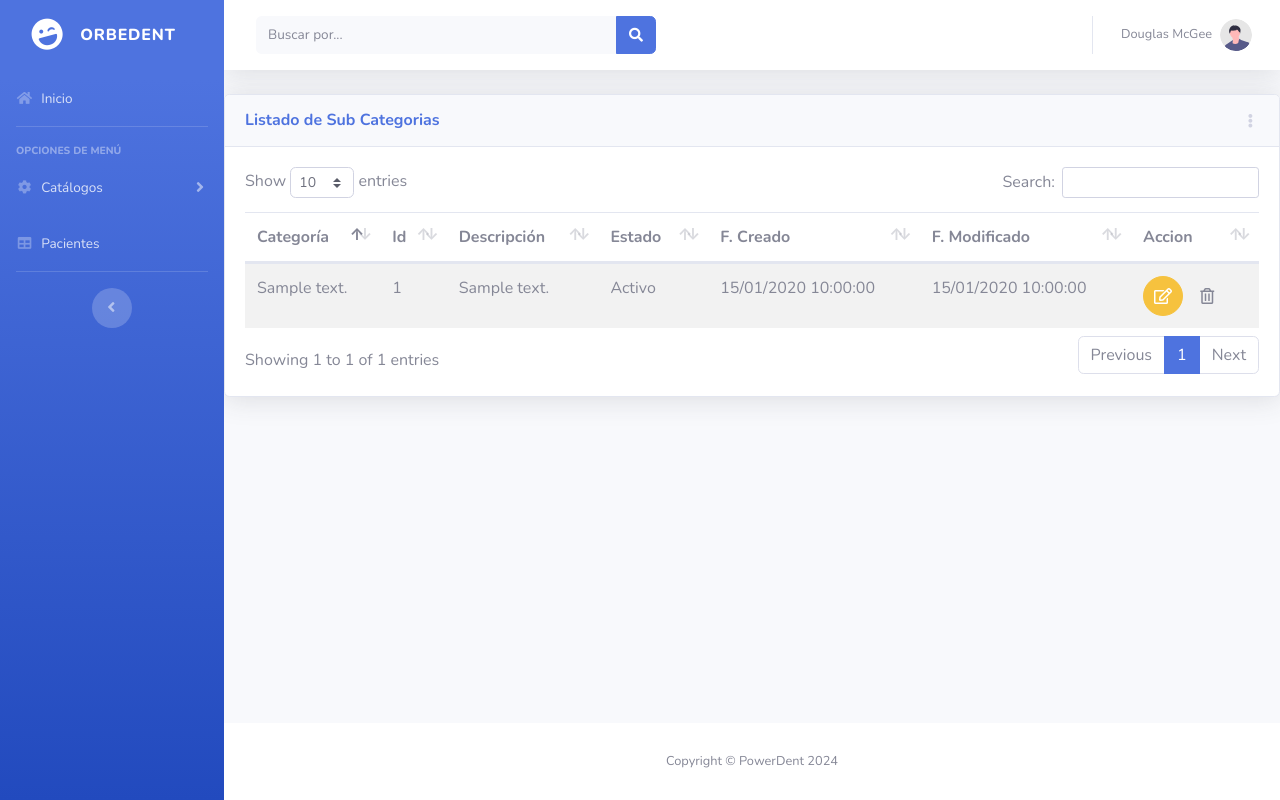
After one commit to Xaler01/PowerDent, a Django app: page /inv/subcategorias/ in a window 1280 px wide. The commit adds this page. Run offline with Django 4.2, Linux system fonts and the light colour scheme; a user stored in the database is signed in; tables that the repository leaves empty hold one stand-in row (values such as "Sample post"); some libraries are stand-ins or nearby versions.

Commit message:
SO PowerDent V 0.0.1

```diff
--- a/inv/models.py
+++ b/inv/models.py
@@ -21,3 +21,22 @@ class Categoria(ClaseModelo):
 
     class Meta:
         verbose_name_plural = "Categorias"
+
+
+class SubCategoria(ClaseModelo):
+    categoria = models.ForeignKey(Categoria, on_delete=models.CASCADE)
+    descripcion = models.CharField(
+        max_length=100,
+        help_text='Descripcion de la Categoria',
+    )
+
+    def __str__(self):
+        return '{}:{}'.format(self.categoria.descripcion,self.descripcion)
+
+    def save(self):
+        # self.descripcion = self.descripcion.upper()
+        super(SubCategoria, self).save()
+
+    class Meta:
+        verbose_name_plural = "Sub Categorias"
+        unique_together = ('categoria', 'descripcion')
--- /dev/null
+++ b/inv/templates/inv/subcategoria_list.html
@@ -0,0 +1,69 @@
+{% extends 'base/base.html' %}
+{% block page_content %}
+
+ <!-- Dropdown Card Example -->
+    <div class="card shadow mb-4">
+        <!-- Card Header - Dropdown -->
+        <div
+            class="card-header py-3 d-flex flex-row align-items-center justify-content-between">
+            <h6 class="m-0 font-weight-bold text-primary">Listado de Sub Categorias</h6>
+            <div class="dropdown no-arrow">
+                <a class="dropdown-toggle" href="#" role="button" id="dropdownMenuLink"
+                    data-toggle="dropdown" aria-haspopup="true" aria-expanded="false">
+                    <i class="fas fa-ellipsis-v fa-sm fa-fw text-gray-400"></i>
+                </a>
+                <div class="dropdown-menu dropdown-menu-right shadow animated--fade-in"
+                    aria-labelledby="dropdownMenuLink">
+                    <div class="dropdown-header">Acciones</div>
+                    <a class="dropdown-item" href="{% url 'inv:categoria_new' %}"><i class="far fa-calendar-plus"></i> Nueva</a>
+                    <!--<a class="dropdown-item" href="#">Another action</a>-->
+                     <!--<div class="dropdown-divider"></div>
+                   <a class="dropdown-item" href="#">Something else here</a>-->
+                </div>
+            </div>
+        </div>
+        <!-- Card Body -->
+        <div class="card-body">
+            {% if not obj %}
+            <div class="alert alert-info">No hay Sub Categorías</div>
+            {% else %}
+            <table class="table table-striped table-hover">
+                <thead>
+                  <th>Categoría</th>
+                  <th>Id</th>
+                  <th>Descripción</th>
+                  <th>Estado</th>
+                  <th>F. Creado</th>
+                  <th>F. Modificado</th>
+                  <th class="all">Accion</th>
+                </thead>
+                <tbody>
+                  {% for item in obj  %}
+                  <tr>
+                    <td>{{ item.categoria }}</td>
+                    <td>{{ item.id }}</td>
+                    <td>{{ item.descripcion }}</td>
+                    <td>{{ item.estado|yesno:"Activo,Inactivo" }}</td>
+                    <td>{{ item.fc|date:"d/m/Y H:i:s" }}</td>
+                    <td>{{ item.fm|date:"d/m/Y H:i:s" }}</td>
+                    <td>
+                      <a href="{% url 'inv:categoria_edit' item.id %}" class="btn btn-warning btn-circle" role="button"><i class="far fa-edit"></i></a>
+                      <a href="{% url 'inv:categoria_del' item.id %}" class="btn danger  btn-circle" role="button"><i class="far fa-trash-alt"></i></a>
+                    </td>
+                  </tr>
+                  {% endfor %}
+                </tbody>
+            </table>
+            {% endif %}
+        </div>
+    </div>
+
+{% endblock page_content %}
+{% block js_page %}
+<script>
+    // Call the datatables Jquerys plugin
+    $(document).ready(function() {
+        $('.table').DataTable();
+    });
+</script>
+{% endblock js_page %}
--- a/inv/urls.py
+++ b/inv/urls.py
@@ -1,10 +1,12 @@
 from django.urls import path
 
-from .views import CategoriaView, CategoriaNew, CategoriaEdit, CategoriaDel
+from .views import CategoriaView, CategoriaNew, CategoriaEdit, CategoriaDel, SubCategoriaView
 
 urlpatterns = [
     path('categorias/', CategoriaView.as_view(), name='categoria_list'),
     path('categorias/new', CategoriaNew.as_view(), name='categoria_new'),
     path('categorias/edit/<int:pk>', CategoriaEdit.as_view(), name='categoria_edit'),
     path('categorias/delete/<int:pk>', CategoriaDel.as_view(), name='categoria_del'),
+
+    path('subcategorias/', SubCategoriaView.as_view(), name='subcategoria_list'),
 ]
--- a/inv/views.py
+++ b/inv/views.py
@@ -4,7 +4,7 @@ from django.urls import reverse_lazy
 
 from django.contrib.auth.mixins import LoginRequiredMixin
 
-from .models import Categoria
+from .models import Categoria, SubCategoria
 from .forms import CategoriaForm
 
 
@@ -19,7 +19,7 @@ class CategoriaView(LoginRequiredMixin, generic.ListView):
 
 class CategoriaNew(LoginRequiredMixin, generic.CreateView):
     model = Categoria
-    template_name = "inv/categoria_form.html"
+    template_name = "inv/subcategoria_form.html"
     context_object_name = "obj"
     form_class = CategoriaForm
     success_url = reverse_lazy("inv:categoria_list")
@@ -48,3 +48,10 @@ class CategoriaDel(LoginRequiredMixin, generic.DeleteView):
     template_name = "inv/catalogos_del.html"
     context_object_name = "obj"
     success_url = reverse_lazy("inv:categoria_list")
+
+
+class SubCategoriaView(LoginRequiredMixin, generic.ListView):
+    model = SubCategoria
+    template_name = "inv/subcategoria_list.html"
+    context_object_name = "obj"
+    login_url = 'bases:login'
--- a/manage.py
+++ b/manage.py
@@ -6,7 +6,7 @@ import sys
 
 def main():
     """Run administrative tasks."""
-    os.environ.setdefault('DJANGO_SETTINGS_MODULE', 'sisodontorbedent.settings')
+    os.environ.setdefault('DJANGO_SETTINGS_MODULE', 'powerdent.settings')
     try:
         from django.core.management import execute_from_command_line
     except ImportError as exc:
--- a/sisodontorbedent/asgi.py
+++ b/powerdent/asgi.py
@@ -1,5 +1,5 @@
 """
-ASGI config for sisodontorbedent project.
+ASGI config for powerdent project.
 
 It exposes the ASGI callable as a module-level variable named ``application``.
 
@@ -11,6 +11,6 @@ import os
 
 from django.core.asgi import get_asgi_application
 
-os.environ.setdefault('DJANGO_SETTINGS_MODULE', 'sisodontorbedent.settings')
+os.environ.setdefault('DJANGO_SETTINGS_MODULE', 'powerdent.settings')
 
 application = get_asgi_application()
--- a/sisodontorbedent/settings.py
+++ b/powerdent/settings.py
@@ -1,5 +1,5 @@
 """
-    Django settings for sisodontorbedent project.
+    Django settings for powerdent project.
 
     Generated by 'django-admin startproject' using Django 4.2.6.
 
@@ -56,7 +56,7 @@ MIDDLEWARE = [
     'django.middleware.clickjacking.XFrameOptionsMiddleware',
 ]
 
-ROOT_URLCONF = 'sisodontorbedent.urls'
+ROOT_URLCONF = 'powerdent.urls'
 
 TEMPLATES = [
     {
@@ -75,7 +75,7 @@ TEMPLATES = [
 ]
 
 
-WSGI_APPLICATION = 'sisodontorbedent.wsgi.application'
+WSGI_APPLICATION = 'powerdent.wsgi.application'
 
 
 # Database
--- a/sisodontorbedent/urls.py
+++ b/powerdent/urls.py
@@ -1,5 +1,5 @@
 """
-URL configuration for sisodontorbedent project.
+URL configuration for powerdent project.
 
 The `urlpatterns` list routes URLs to views. For more information please see:
     https://docs.djangoproject.com/en/4.2/topics/http/urls/
@@ -16,9 +16,9 @@ Including another URLconf
 """
 from django.contrib import admin
 from django.urls import path, include
-from sisodontorbedent.views import inicio, inicio2
+from powerdent.views import inicio, inicio2
 
-# from sisodontorbedent import inicio, inicio2
+# from powerdent import inicio, inicio2
 
 urlpatterns = [
 
--- a/sisodontorbedent/wsgi.py
+++ b/powerdent/wsgi.py
@@ -1,5 +1,5 @@
 """
-WSGI config for sisodontorbedent project.
+WSGI config for powerdent project.
 
 It exposes the WSGI callable as a module-level variable named ``application``.
 
@@ -11,6 +11,6 @@ import os
 
 from django.core.wsgi import get_wsgi_application
 
-os.environ.setdefault('DJANGO_SETTINGS_MODULE', 'sisodontorbedent.settings')
+os.environ.setdefault('DJANGO_SETTINGS_MODULE', 'powerdent.settings')
 
 application = get_wsgi_application()
--- a/templates/base/base.html
+++ b/templates/base/base.html
@@ -74,6 +74,7 @@
                     <div class="bg-white py-2 collapse-inner rounded">
                         <h6 class="collapse-header">Catálogos de Inventario</h6>
                         <a class="collapse-item" href="{% url 'inv:categoria_list' %}">Categorías</a>
+                        <a class="collapse-item" href="{% url 'inv:subcategoria_list' %}">Sub Categorías</a>
                         <!--<a class="collapse-item" href="cards.html">Cards</a>-->
                     </div>
                 </div>
```
Also changed, not shown: inv/forms.py (+18 -1 lines), powerdent/__init__.py (added), powerdent/views.py (renamed from sisodontorbedent/views.py).
